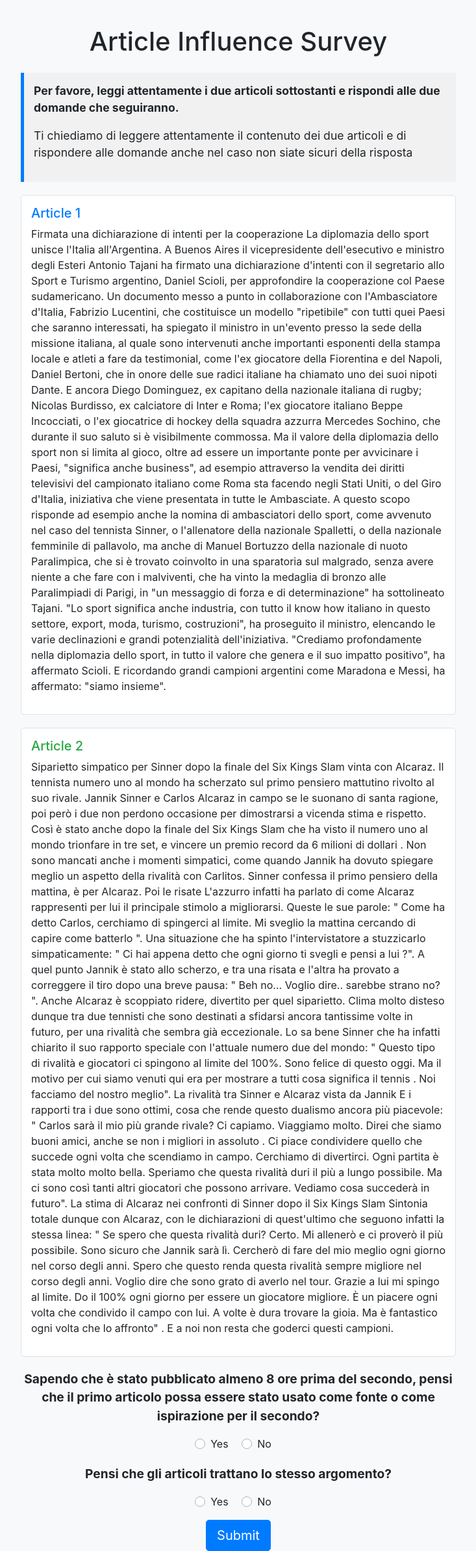
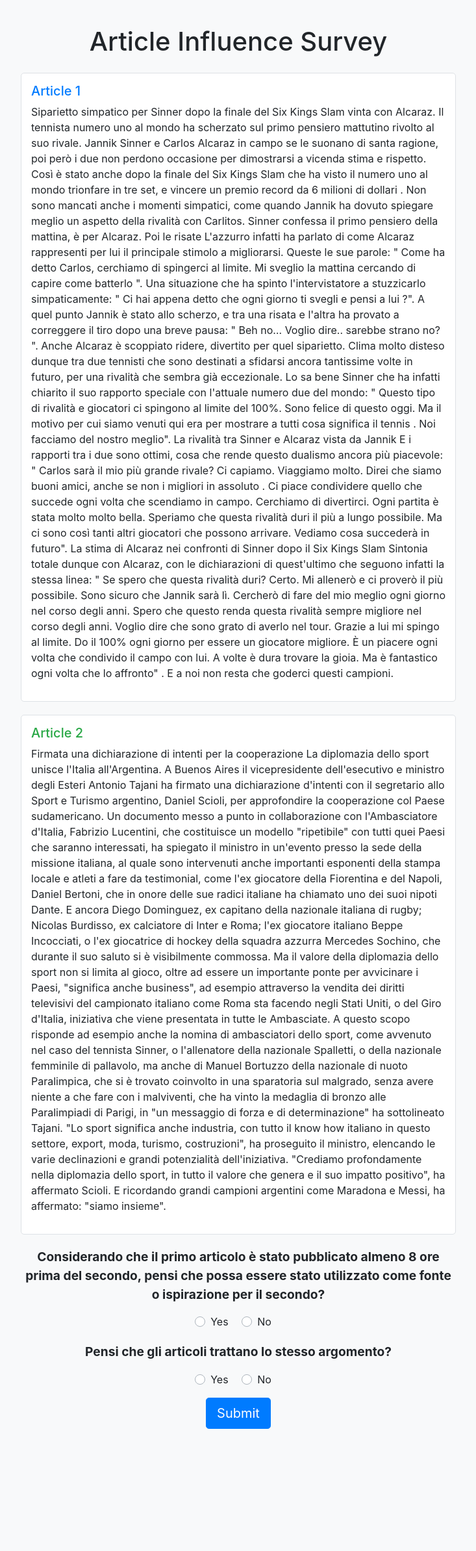
Before and after one commit to MatiasSalaris/surveyNewsAnalysis, a Flask app: page / in a window 1280 px wide. Shown: the whole page at 65% size, without its empty margins (273-1006 px from the left). After the commit the page ends 2199 px from the top, so only its background shows below. Run offline with Flask 3, Linux system fonts and the light colour scheme; some libraries are stand-ins or nearby versions.

Commit message:
Update survey.html

```diff
--- a/templates/survey.html
+++ b/templates/survey.html
@@ -26,46 +26,31 @@
             font-size: 1.2em;
             margin-top: 20px;
         }
-        .instruction-box {
-            background-color: #f1f1f1;
-            border-left: 5px solid #007bff;
-            padding: 15px;
-            margin-bottom: 20px;
-            font-size: 1.1em;
-        }
     </style>
 </head>
 <body>
     <div class="container">
         <h1 class="text-center mb-4">Article Influence Survey</h1>
 
-        <!-- Instruction Box -->
-        <div class="instruction-box">
-            <p><strong>Per favore, leggi attentamente i due articoli sottostanti e rispondi alle due domande che seguiranno.</strong></p>
-            <p>Ti chiediamo di leggere attentamente il contenuto dei due articoli e di rispondere alle domande anche nel caso non siate sicuri della risposta</p>
-        </div>
-
         <!-- Article 1 Box -->
         <div class="article-box">
             <h5 class="text-primary">Article 1</h5>
-            <p>{{ current_content }}</p>
+            <p>{{ target_content }}</p>
         </div>
-
         <!-- Article 2 Box -->
         <div class="article-box">
             <h5 class="text-success">Article 2</h5>
-            <p>{{ target_content }}</p>
+            <p>{{ current_content }}</p>
         </div>
-
         <!-- Survey Form -->
         <form action="/submit" method="POST" class="text-center">
-            <input type="hidden" name="index" value="{{ index }}">
+            <input type="hidden" name="content_index " value="{{ content_index  }}">
             <input type="hidden" name="current_content" value="{{ current_content }}">
             <input type="hidden" name="target_content" value="{{ target_content }}">
 
             <!-- First Question -->
             <div class="form-group">
-                <p class="question">Sapendo che è stato pubblicato almeno 8 ore prima del secondo, pensi che il primo articolo possa essere stato usato come fonte o come ispirazione per il secondo?</p>
+                <p class="question">Considerando che il primo articolo è stato pubblicato almeno 8 ore prima del secondo, pensi che possa essere stato utilizzato come fonte o ispirazione per il secondo?</p>
                 <div class="custom-control custom-radio custom-control-inline">
                     <input type="radio" id="sourceYes" name="response_source" value="True" class="custom-control-input" required>
                     <label class="custom-control-label" for="sourceYes">Yes</label>
```
